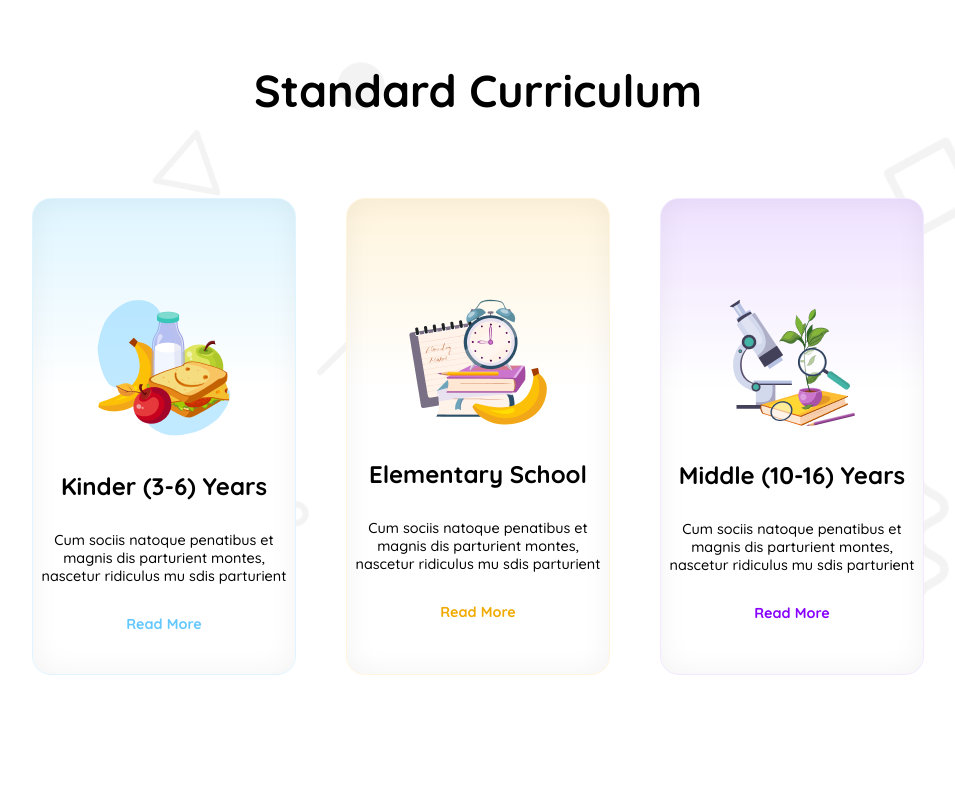
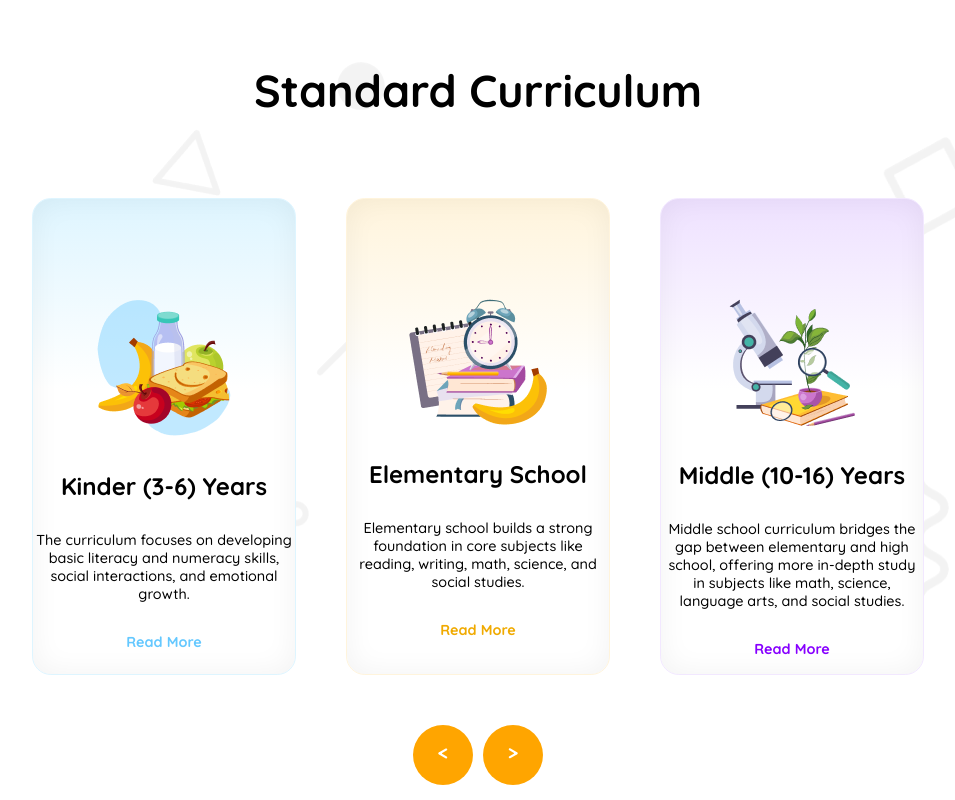
Before and after one commit to MaHdIn2020/Kids-Education-School, a plain HTML site: page index.html in a window 1280 px wide. Shown: the part 655-1455 px from the top of the page, without its empty margins (162-1117 px from the left). Before the commit the page ends 1338 px from the top, so only its background shows below. Drawn offline with Linux system fonts and the light colour scheme; a web font is replaced by a local one.

Commit message:
scrolling section added

```diff
--- a/index.html
+++ b/index.html
@@ -44,27 +44,25 @@
                 <div class="division-1">
                     <img src="assets/kinder.png" alt="">
                     <h3 class="division-name">Kinder (3-6) Years</h3>
-                    <p class="division-description">Cum sociis natoque penatibus et magnis
-                        dis parturient montes, nascetur ridiculus
-                        mu sdis parturient</p>
+                    <p class="division-description">The curriculum focuses on developing basic literacy and numeracy skills, social interactions, and emotional growth.</p>
                     <h4 class="division-details1">Read More</h4>
                 </div>
                 <div class="division-2">
                     <img src="assets/elementary.png" alt="">
                     <h3 class="division-name">Elementary School</h3>
-                    <p class="division-description">Cum sociis natoque penatibus et magnis
-                        dis parturient montes, nascetur ridiculus
-                        mu sdis parturient</p>
+                    <p class="division-description">Elementary school builds a strong foundation in core subjects like reading, writing, math, science, and social studies.</p>
                     <h4 class="division-details2">Read More</h4>
                 </div>
                 <div class="division-3">
                     <img src="assets/middle.png" alt="">
                     <h3 class="division-name">Middle (10-16) Years</h3>
-                    <p class="division-description">Cum sociis natoque penatibus et magnis
-                        dis parturient montes, nascetur ridiculus
-                        mu sdis parturient</p>
+                    <p class="division-description">Middle school curriculum bridges the gap between elementary and high school, offering more in-depth study in subjects like math, science, language arts, and social studies.</p>
                     <h4 class="division-details3">Read More</h4>
                 </div>
+            </div>
+            <div class="scrolling display-flex">
+                <div class="arrow"> <span><</span> </div>
+                <div class="arrow">  <span>></span></div>
             </div>
         </div>
     </main>
--- a/styles.css
+++ b/styles.css
@@ -193,6 +193,33 @@
     font-weight: 700;
     color: rgb(135, 0, 255);
 }
+.scrolling{
+    margin-top: 50px;
+    justify-content: center;
+    height: 60px;
+    align-items: center;
+    text-align: center;
+    gap: 10px;
+}
+.arrow{
+    width: 60px;
+    height: 60px;
+    text-align: center;
+    justify-content: center;
+    border-radius: 50%;
+    background-color: Orange;
+    text-align: center;
+}
+.arrow span{
+    text-align: center;
+    display: inline-block;
+    height: 60px;
+    margin-top: 15px;
+    font-weight: 900;
+    font-size: 1.25rem;
+    color: white;
+}
+
 /* Responsive Design */
 @media screen and (max-width:576px) {
     /* Navbar */
@@ -266,4 +293,7 @@
     .division-3{
         max-width: 300px;
     }
+    .scrolling{
+        display: none;
+    }
 }
```
